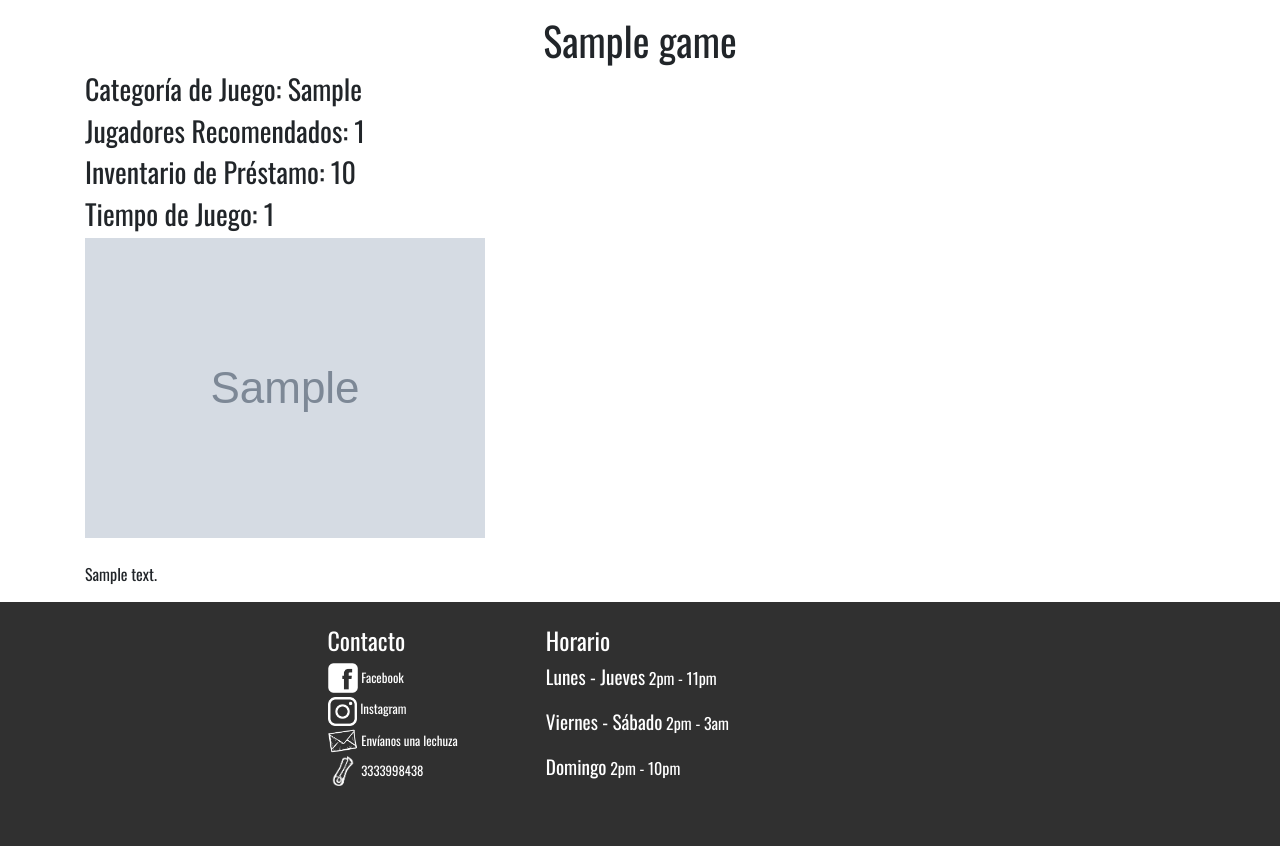
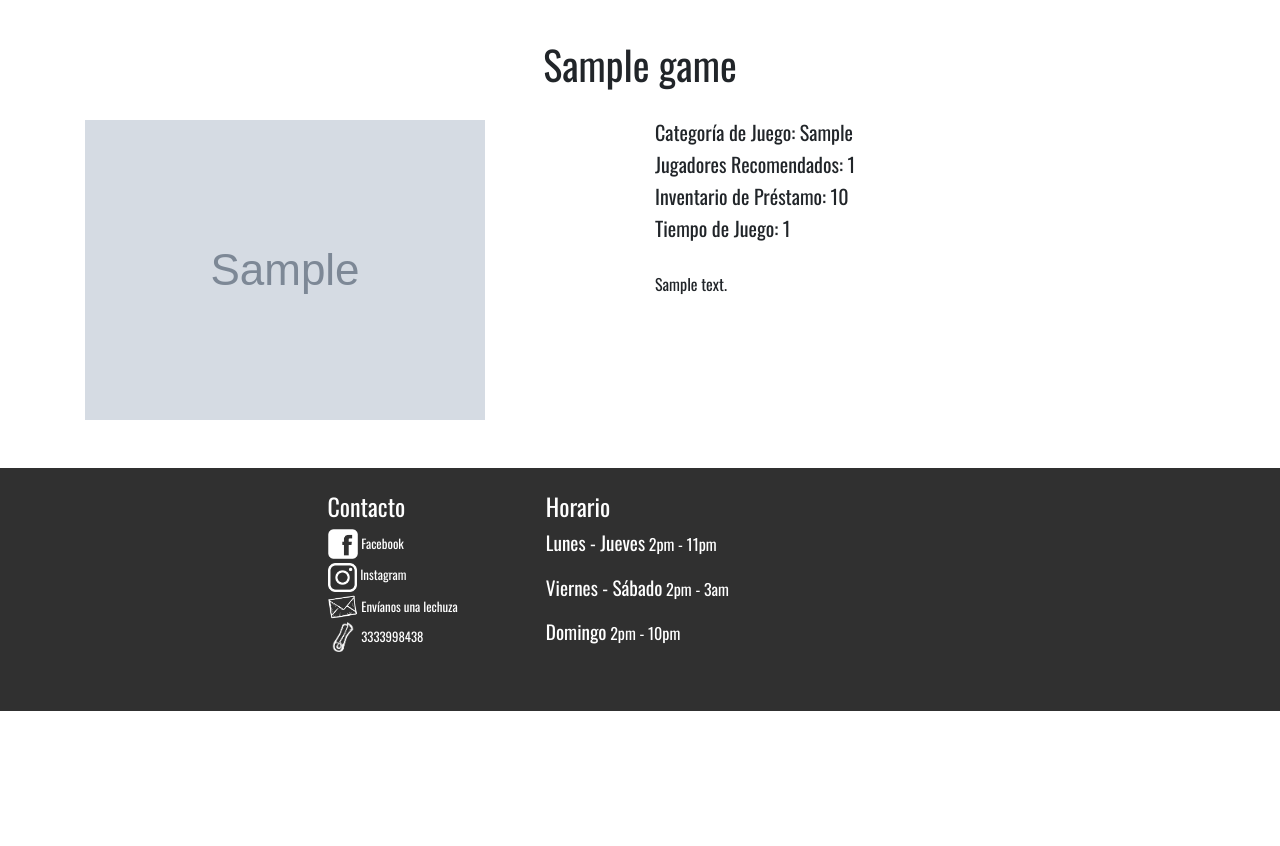
Before and after one commit to ScoffM/shelleys-heart, a Django app: a page that uses boardgames/templates/boardgames/details.html in a window 1280 px wide. Shown: the part 76-922 px from the top of the page. After the commit the page ends 787 px from the top, so only its background shows below. Run offline with Django 3.2, Linux system fonts and the light colour scheme; tables that the repository leaves empty hold one stand-in row (values such as "Sample post"); grey boxes marked "Sample" are stand-in pictures; some libraries are stand-ins or nearby versions.

Commit message:
Polished boardgames, added links to booking module

```diff
--- a/boardgames/models.py
+++ b/boardgames/models.py
@@ -16,4 +16,7 @@ class Game(models.Model):
         return self.name
 
     def summary(self):
-        return self.description[:100]+"..."
+        first_stop = self.description[:50].rfind(" ")
+        return_value = self.description[:first_stop] + "..."
+        print(return_value)
+        return return_value
--- a/boardgames/templates/boardgames/details.html
+++ b/boardgames/templates/boardgames/details.html
@@ -3,16 +3,26 @@
 {% block content %}
 
 <main role="main">
+    <br>
     <div class="container">
         <h1 class="text-center pt-3">{{ game.name }}</h1>
-        <h3> Categoría de Juego: {{ game.category }}</h3>
-        <h3> Jugadores Recomendados: {{ game.players }}</h3>
-        <h3> Inventario de Préstamo: {{ game.stock }}</h3>
-        <h3> Tiempo de Juego: {{ game.playtime }}</h3>
-        <img class="img-fluid" src="{{ game.image.url }}"  />
+        <br>
+        <div class="row">
+            <div class="col">
+                <img class="img-fluid" src="{{ game.image.url }}"  />
+            </div>
+            <div class="col">
+                <h5> Categoría de Juego: {{ game.category }}</h5>
+                <h5> Jugadores Recomendados: {{ game.players }}</h5>
+                <h5> Inventario de Préstamo: {{ game.stock }}</h5>
+                <h5> Tiempo de Juego: {{ game.playtime }}</h5>
+                <br>
+                <p>{{ game.description }}</p>
+            </div>
+        </div>
         <br />
         <br />
-        <p>{{ game.description }}</p>
+
     </div>
 </main>
 
--- a/booking/templates/booking/book.html
+++ b/booking/templates/booking/book.html
@@ -22,7 +22,7 @@
               <li>Manuales</li>
             </ul>
 
-            <button type="button" class="btn btn-lg btn-block btn-primary">Reserva una Mesa</button>
+            <a class="btn btn-lg btn-block btn-primary" href="https://www.facebook.com/Shelleys-Heart-186161795594440/" >Reserva una Mesa</a>
           </div>
         </div>
         <div class="card mb-4 box-shadow bg-danger">
@@ -37,7 +37,7 @@
               <li>Ayuda prioritaria de Game Masters</li>
               <li>Manuales y miniaturas</li>
             </ul>
-            <button type="button" class="btn btn-lg btn-block btn-primary">Reserva una Mesa</button>
+            <a class="btn btn-lg btn-block btn-primary" href="https://www.facebook.com/Shelleys-Heart-186161795594440/" >Reserva una Mesa</a>
           </div>
         </div>
         <div class="card mb-4 box-shadow bg-danger">
@@ -53,7 +53,7 @@
               <li>Todos los juegos disponibles en catalogo</li>
               <li>Manuales, miniaturas, mapas y terreno</li>
             </ul>
-            <button type="button" class="btn btn-lg btn-block btn-primary">Reserva la Sala</button>
+            <a class="btn btn-lg btn-block btn-primary" href="https://www.facebook.com/Shelleys-Heart-186161795594440/" >Reserva la Sala</a>
           </div>
         </div>
       </div>
```
Also changed, not shown: boardgames/templates/boardgames/all.html (+7 -3 lines).
